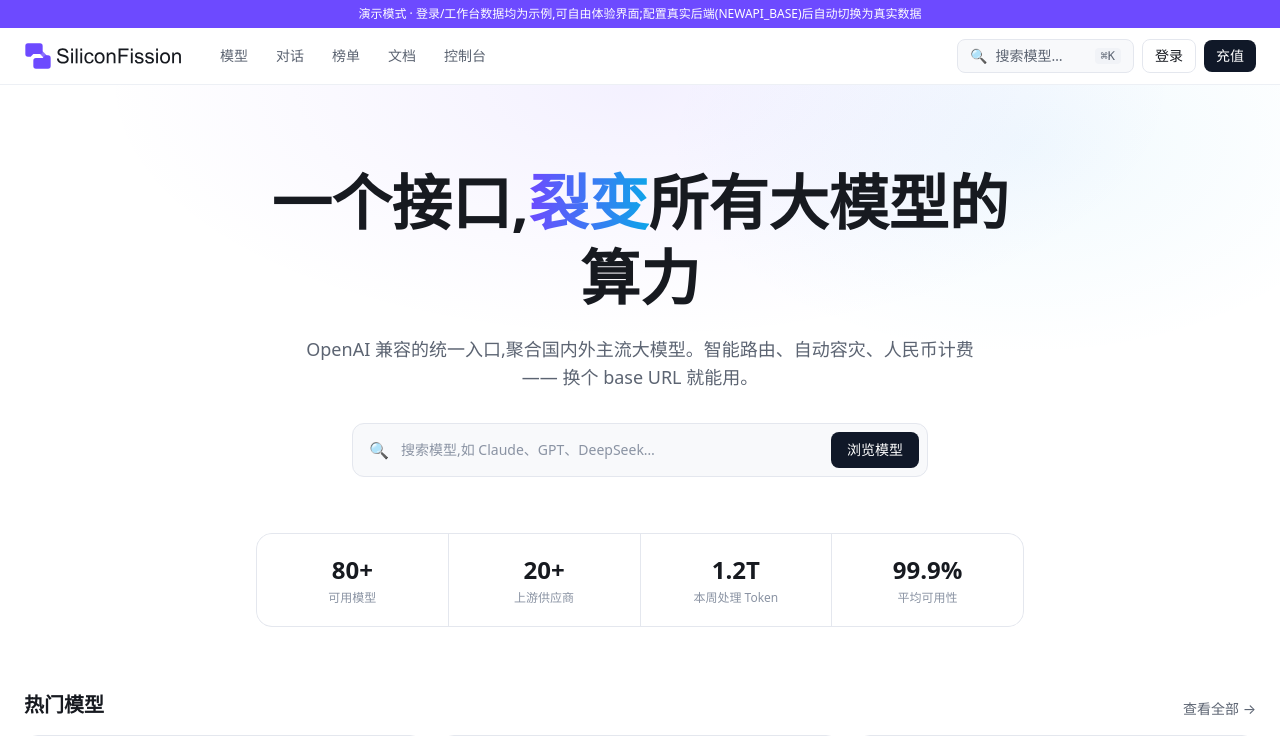
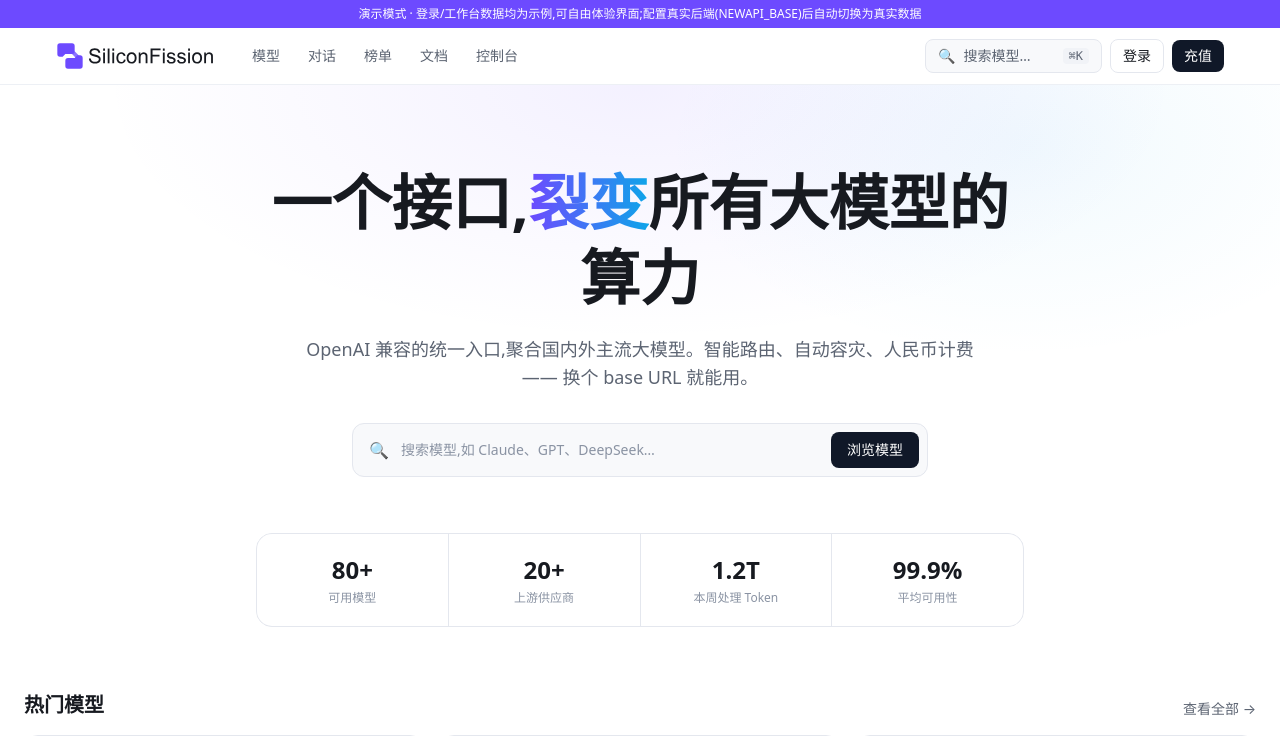
Before and after one commit to SimmonJ-WYJ/Silicon-Fission, a Next.js app in the folder web/: page / in a window 1280 px wide. Shown: the top 736 px of the page. Built offline with nearby package versions, Linux system fonts and the light colour scheme; no server answers.

Commit message:
Adjust header edge spacing

```diff
--- a/web/components/nav.tsx
+++ b/web/components/nav.tsx
@@ -12,7 +12,7 @@ const LINKS = [
 export function Nav() {
   return (
     <header className="sticky top-0 z-40 border-b border-[var(--color-border-soft)] bg-[var(--color-bg)]/80 backdrop-blur">
-      <div className="mx-auto flex h-14 max-w-7xl items-center gap-6 px-4 sm:px-6">
+      <div className="flex h-14 w-full items-center gap-6 px-4 sm:px-6 lg:px-14">
         <Link href="/" className="flex shrink-0 items-center" aria-label="SiliconFission 首页">
           <img src="/brand/siliconfission-mark.svg" alt="SiliconFission" className="h-7 w-auto sm:hidden" />
           <img src="/brand/siliconfission-logo.svg" alt="SiliconFission" className="hidden h-7 w-auto sm:block" />
```
Also changed, not shown: 1 other file (tests, documents, lock files or other folders).
